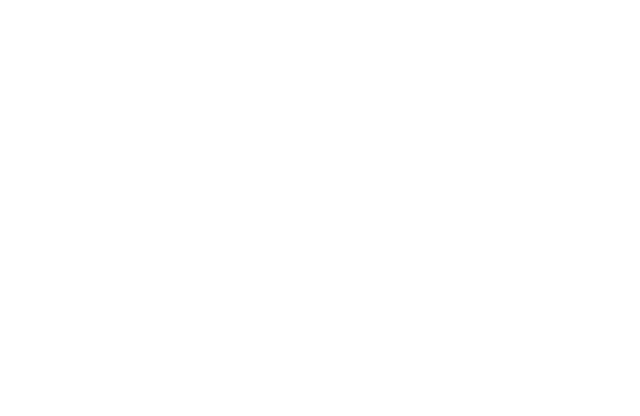
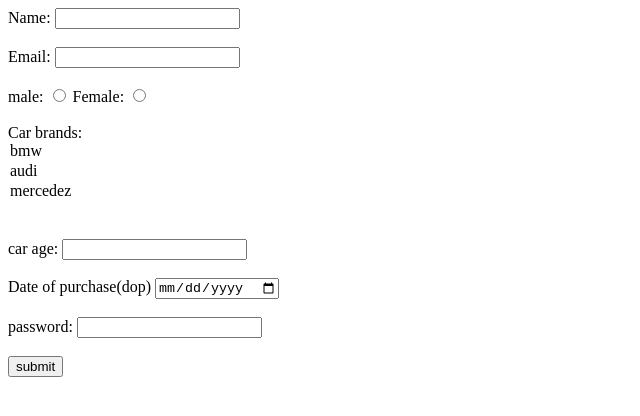
Before and after one commit to acciojob/car-insurance-form-saichandu0511, a website: page main.html in a window 1280 px wide. Shown: the whole page, without its empty margins (0-640 px from the left). Drawn offline with Linux system fonts and the light colour scheme.

Commit message:
created a submission

```diff
--- a/main.html
+++ b/main.html
@@ -10,7 +10,36 @@
 	<!-- the entire body must be written by student -->
     <script type="text/javascript" src="./script.js">
 </script>
-
+   <form method="post">
+	 <label for="Name">Name:</label>
+	   <input type="text"id="name"name="name" required>
+	   <br><br>
+	   <label for="Email">Email:</label>
+	   <input type="email"id="email"name="email" required>
+	    <br><br>
+	   <label FOR="Male">male:</label>
+	   <input type="radio"id="male"name="gender"value="female" required>
+	   <label for="Female">Female:</label>
+	   <input type="radio"id="female"name="gender"value="female"required>
+	   <br><br>
+	   <label for="Car">Car brands:</label>
+	   <section id="cars"name="cars">
+		   <option value="bmw">bmw</option>
+		   <option value="audi">audi</option>
+		   <option value="mercedez">mercedez</option>
+	   </section>
+	   <br><br>
+	   <label for="car age">car age:</label>
+	   <input type="number"id="carage"name="carage" required>
+	   <br><br>
+	   <label for="Date of Purchase (dop)">Date of purchase(dop)</label>
+	   <input type="date"id="dop"name="dop" required>
+	   <br><br>
+	   <label for="password">password:</label>
+	   <input type="password"id="password"name="password" required>
+	   <br><br>
+	   <input type="submit"value="submit">
+   </form>
 </body>
 
 </html>
```
